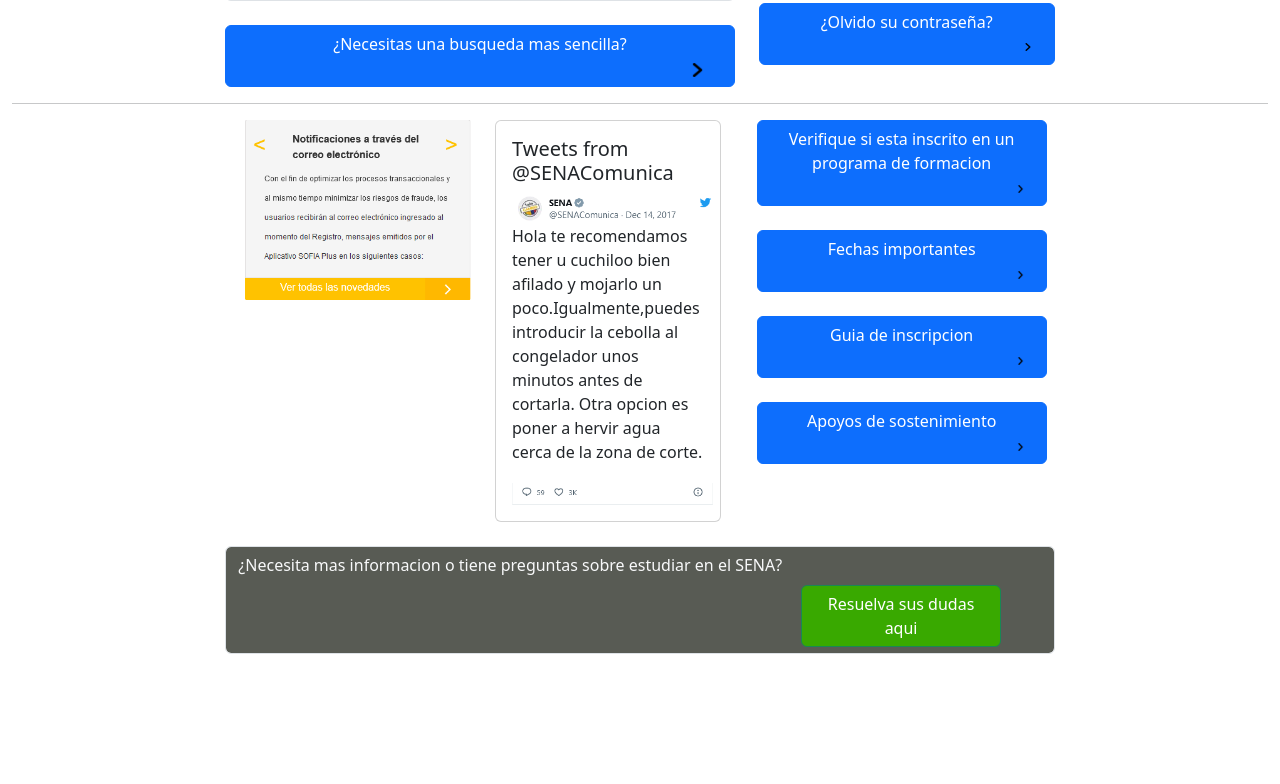
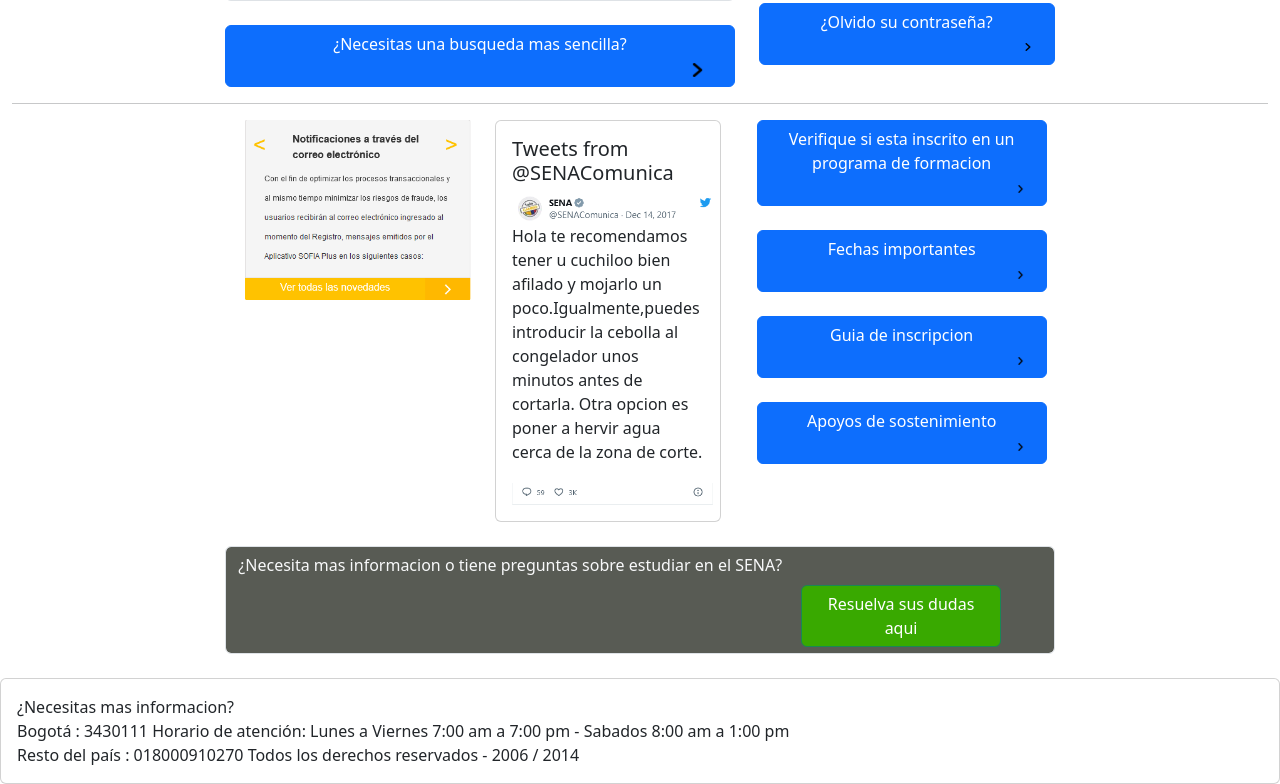
Before and after one commit to YuliethVanegas/BOOTSTRAP, a plain HTML site: page sena.html in a window 1280 px wide. Shown: the part 813-1597 px from the top of the page. Before the commit the page ends 1467 px from the top, so only its background shows below. Drawn offline with nearby package versions, Linux system fonts and the light colour scheme.

Commit message:
Pie de pagina

```diff
--- a/sena.html
+++ b/sena.html
@@ -234,6 +234,23 @@
     </div>
     <div class="col-md-2"></div>
   </div>
+
+</div>
+<br>
+
+
+<div class="card">
+
+  <div class="card-body">
+    <h8 class="card-title">¿Necesitas mas informacion?</h8>
+    <br>
+    <h8 class="card-title">Bogotá : 3430111</h8>
+    <h8 class="card-text">Horario de atención: Lunes a Viernes 7:00 am a 7:00 pm - Sabados 8:00 am a 1:00 pm </h8>
+    <br>
+    <h8 class="card-title">Resto del país : 018000910270</h8>
+    <h8 class="card-text">Todos los derechos reservados - 2006 / 2014</h8>
+
+  </div>
 </div>
 
 
```
